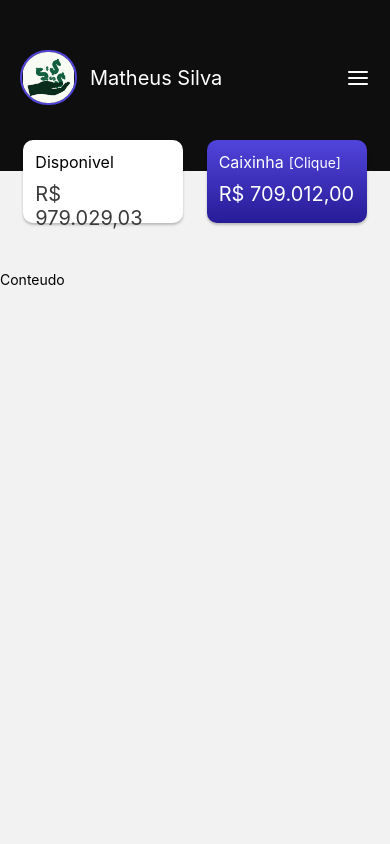
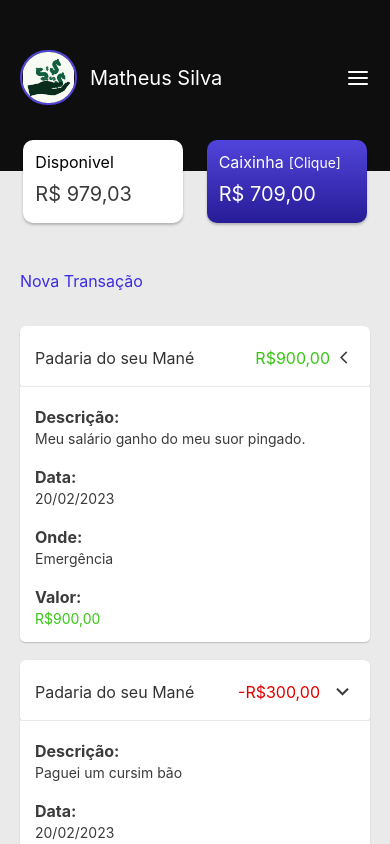
Before and after one commit to VandersonT/controle-financeiro2x, a React Native app: screen /Home in a window 390 px wide. Built offline with nearby package versions, Linux system fonts and the light colour scheme.

Commit message:
Created Home Layout.

```diff
--- a/src/components/Header/index.tsx
+++ b/src/components/Header/index.tsx
@@ -8,7 +8,14 @@ import { Theme } from '../../global/theme';
 import { Feather } from '@expo/vector-icons';
 import { useState } from 'react';
 
-const Header = ({ nav }: any) => {
+
+type Props = {
+    nav: any,
+    showMoney: boolean
+}
+
+
+const Header = ({ nav, showMoney }: Props) => {
     /*----------------------------------------*/
     /*               STATES                   */
     /*----------------------------------------*/
@@ -31,6 +38,8 @@ const Header = ({ nav }: any) => {
         //nav.push('MoneyJar');
     }
     return (
+        <View style={showMoney && styles.margimBottom}>
+
             <View style={styles.container}>
                 {/*Define cor da barra de status*/}
                 <StatusBar backgroundColor={Theme.colors.secondary[700]} barStyle="light-content" />
@@ -54,10 +63,11 @@ const Header = ({ nav }: any) => {
 
 
                 {/*Part Two*/}
+                {showMoney &&
                     <View style={styles.infoBox}>
                         <View style={styles.infoSingle}>
                             <Text style={styles.infoTitle}>Disponivel</Text>
-                    <Text style={styles.money}>R$ 979.029,03</Text>
+                            <Text style={styles.money}>R$ 979,03</Text>
                         </View>
                         <LinearGradient colors={[Theme.colors.primary[300], Theme.colors.primary[700]]} style={styles.infoSingle}>
                             <TouchableOpacity style={styles.infoTitleBox} onPress={moneyJar}>
@@ -66,9 +76,10 @@ const Header = ({ nav }: any) => {
                                 </Text>
                                 <Text style={styles.infoTitle_alert}>[Clique]</Text>
                             </TouchableOpacity>
-                    <Text style={[styles.money, styles.money_white]}>R$ 709.012,00</Text>
+                            <Text style={[styles.money, styles.money_white]}>R$ 709,00</Text>
                         </LinearGradient>
                     </View>
+                }
 
                 {menuOpened &&
                     <>
@@ -109,6 +120,7 @@ const Header = ({ nav }: any) => {
                         </View>
                     </>
                 }
+            </View>
 
         </View>
     );
--- a/src/components/Header/style.ts
+++ b/src/components/Header/style.ts
@@ -6,11 +6,13 @@ const screenHeight = Dimensions.get('window').height;
 
 const styles = StyleSheet.create({
     /*Header Style*/
+    margimBottom: {
+        marginBottom: 100
+    },
     container: {
         width: '100%',
         height: 171,
-        backgroundColor: Theme.colors.secondary[700],
-        marginBottom: 100
+        backgroundColor: Theme.colors.secondary[700]
     },
     userName: {
         color: Theme.colors.white[700],
@@ -59,7 +61,7 @@ const styles = StyleSheet.create({
     infoTitleBox: {
         display: 'flex',
         flexDirection: 'row',
-        alignItems: 'center'
+        alignItems: 'center',
     },
     infoTitle: {
         fontSize: Theme.fontSizes.md
--- a/src/global/theme.ts
+++ b/src/global/theme.ts
@@ -29,6 +29,7 @@ export const Theme = {
         },
         black: {
             700: '#000000',
+            500: '#333333',
             300: '#3b3b3b'
         }
     },
--- a/src/screens/Home/index.tsx
+++ b/src/screens/Home/index.tsx
@@ -2,23 +2,101 @@
 /*              IMPORTS                   */
 /*----------------------------------------*/
 import React from "react";
-import { View, Text, Button } from 'react-native';
+import { View, Text, Button, TouchableOpacity, ScrollView } from 'react-native';
 import styles from "./style";
 import Header from '../../components/Header';
+import { MaterialIcons } from '@expo/vector-icons';
+import { Theme } from "../../global/theme";
 
 
 const Home = ({ navigation }: any) => {
 
     return (
+        <ScrollView style={{flexGrow: 1}}>
         <View style={styles.container}>
 
-            <Header nav={navigation} />
+            <Header nav={navigation} showMoney={true} />
 
             <View style={styles.main}>
-                <Text>Conteudo</Text>
+
+                <TouchableOpacity>
+                    <Text style={styles.newTransaction}>Nova Transação</Text>
+                </TouchableOpacity>
+
+                <View style={styles.transactionsBox}>
+
+                        <View>
+                            <View style={styles.transactionSingle}>
+                                <Text style={styles.transactionTitle}>Padaria do seu Mané</Text>
+                                <View style={styles.leftSide}>
+                                    <Text style={[styles.transactionValue, styles.positiveTransaction]}>R$900,00</Text>
+                                    <MaterialIcons name="arrow-back-ios" size={15} color={Theme.colors.black[300]} />
+                                </View>
+                            </View>
+                            <View style={styles.transactionSingle_detail}>
+
+                                <View style={styles.fieldSingle}>
+                                    <Text style={styles.fieldTitle}>Descrição:</Text>
+                                    <Text style={styles.description}>Meu salário ganho do meu suor pingado.</Text>
+                                </View>
+
+                                <View style={styles.fieldSingle}>
+                                    <Text style={styles.fieldTitle}>Data:</Text>
+                                    <Text style={styles.description}>20/02/2023</Text>
+                                </View>
+
+                                <View style={styles.fieldSingle}>
+                                    <Text style={styles.fieldTitle}>Onde:</Text>
+                                    <Text style={styles.description}>Emergência</Text>
+                                </View>
+
+                                <View style={styles.fieldSingle}>
+                                    <Text style={styles.fieldTitle}>Valor:</Text>
+                                    <Text style={[styles.description, styles.positiveTransaction]}>R$900,00</Text>
+                                </View>
+
+                            </View>
+                        </View>
+
+                        <View>
+                            <View style={styles.transactionSingle}>
+                                <Text style={styles.transactionTitle}>Padaria do seu Mané</Text>
+                                <View style={styles.leftSide}>
+                                    <Text style={[styles.transactionValue, styles.negativeTransaction]}>-R$300,00</Text>
+                                    <MaterialIcons name="keyboard-arrow-down" size={25} color={Theme.colors.black[300]} />
+                                </View>
+                            </View>
+                            <View style={styles.transactionSingle_detail}>
+
+                                <View style={styles.fieldSingle}>
+                                    <Text style={styles.fieldTitle}>Descrição:</Text>
+                                    <Text style={styles.description}>Paguei um cursim bão</Text>
+                                </View>
+
+                                <View style={styles.fieldSingle}>
+                                    <Text style={styles.fieldTitle}>Data:</Text>
+                                    <Text style={styles.description}>20/02/2023</Text>
+                                </View>
+
+                                <View style={styles.fieldSingle}>
+                                    <Text style={styles.fieldTitle}>Onde:</Text>
+                                    <Text style={styles.description}>Disponível</Text>
+                                </View>
+
+                                <View style={styles.fieldSingle}>
+                                    <Text style={styles.fieldTitle}>Valor:</Text>
+                                    <Text style={[styles.description, styles.negativeTransaction]}>-R$300,00</Text>
+                                </View>
+
+                            </View>
+                        </View>
+
+                </View>
+
             </View>
 
         </View>
+        </ScrollView>
     );
 }
 
--- a/src/screens/Home/style.ts
+++ b/src/screens/Home/style.ts
@@ -1,15 +1,101 @@
 /*----------------------------------------*/
 /*              IMPORTS                   */
 /*----------------------------------------*/
-import { StyleSheet } from 'react-native';
+import { StyleSheet, Dimensions } from 'react-native';
+import { Theme } from '../../global/theme';
+
+const screenHeight = Dimensions.get('window').height;
 
 const styles = StyleSheet.create({
     container: {
-        width: '100%'
+        width: '100%',
+        minHeight: screenHeight,
+        backgroundColor: Theme.colors.gray[200],
+        paddingBottom: 50
     },
     main: {
         position: 'relative',
-        zIndex: -1
+        zIndex: -1,
+        marginHorizontal: 20
+    },
+    newTransaction: {
+        color: Theme.colors.primary[500],
+        fontSize: Theme.fontSizes.md
+    },
+    transactionsBox: {
+        marginTop: 20,
+        width: '100%',
+    },
+    transactionSingle: {
+        width: '100%',
+        height: 63,
+        borderRadius: 6,
+        backgroundColor: Theme.colors.white[700],
+        shadowColor: "#000",
+        shadowOffset: {
+            width: 0,
+            height: 1,
+        },
+        shadowOpacity: 0.20,
+        shadowRadius: 1.41,
+        elevation: 2,
+        marginTop: 15,
+        display: 'flex',
+        flexDirection: 'row',
+        justifyContent: 'space-between',
+        alignItems: 'center',
+        paddingHorizontal: 15
+    },
+    transactionTitle: {
+        color: Theme.colors.black[500],
+        fontSize: Theme.fontSizes.md
+    },
+    leftSide: {
+        display: 'flex',
+        flexDirection: 'row',
+        alignItems: 'center'
+    },
+    transactionValue: {
+        fontSize: Theme.fontSizes.md,
+        marginRight: 10
+    },
+    positiveTransaction: {
+        color: Theme.colors.green[500]
+    },
+    negativeTransaction: {
+        color: Theme.colors.red[500]
+    },
+    transactionSingle_detail: {
+        backgroundColor: Theme.colors.white[700],
+        position: 'relative',
+        bottom: 3,
+        borderColor: Theme.colors.gray[200],
+        borderTopWidth: 1,
+        padding: 15,
+        paddingTop: 0,
+        borderBottomLeftRadius: 5,
+        borderBottomRightRadius: 5,
+        shadowColor: "#000",
+        shadowOffset: {
+            width: 0,
+            height: 1,
+        },
+        shadowOpacity: 0.20,
+        shadowRadius: 1.41,
+        elevation: 2,
+    },
+    fieldSingle: {
+        display: 'flex',
+    },
+    fieldTitle: {
+        fontWeight: 'bold',
+        fontSize: Theme.fontSizes.md,
+        color: Theme.colors.black[300],
+        marginTop: 20
+    },
+    description: {
+        marginTop: 3,
+        color: Theme.colors.black[300],
     }
 });
 
--- a/src/screens/SignIn/style.ts
+++ b/src/screens/SignIn/style.ts
@@ -14,7 +14,6 @@ const styles = StyleSheet.create({
     },
     logoBox: {
         display: 'flex',
-        flexDirection: 'row',
         alignItems: 'center',
         marginBottom: 40,
         marginTop: 100
@@ -22,7 +21,12 @@ const styles = StyleSheet.create({
     logoText: {
         fontWeight: '400',
         fontSize: Theme.fontSizes.xxl,
-        marginLeft: 15
+        marginLeft: 15,
+        color: Theme.colors.black[500],
+        marginTop: 10,
+        paddingBottom: 10,
+        borderBottomWidth: 3,
+        borderColor: Theme.colors.primary[700]
     },
     mainBox: {
         width: '100%',
@@ -40,7 +44,8 @@ const styles = StyleSheet.create({
     },
     label: {
         fontSize: Theme.fontSizes.md,
-        marginBottom: 10
+        marginBottom: 10,
+        color: Theme.colors.black[500]
     },
     input: {
         width: '100%',
```
Also changed, not shown: src/screens/SignIn/index.tsx (+5 -5 lines), assets/images/logo.jpg (added). Lines whose indentation alone changed are shown as unchanged.
